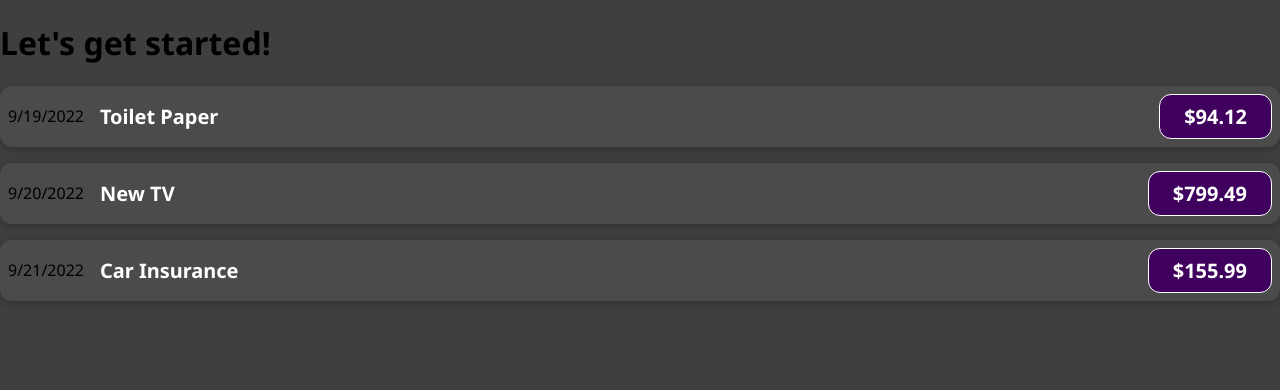
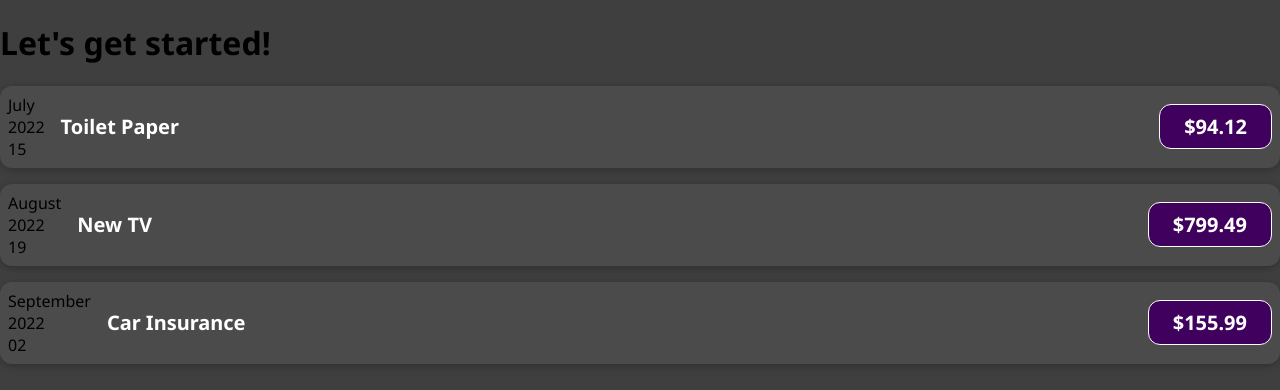
Before and after one commit to imazamatkh/react-lessons, a React (Create React App) app: page / in a window 1280 px wide. Shown: the top 390 px of the page. Built offline with nearby package versions, Linux system fonts and the light colour scheme.

Commit message:
06: Adding normal js logic to components

```diff
--- a/src/App.jsx
+++ b/src/App.jsx
@@ -4,23 +4,22 @@
 import ExpenseItem from './components/ExpenseItem/ExpenseItem'
 
 function App() {
-
   const expenses = [
     {
       id: 'e1',
-      date: new Date(2022, 8, 19),
+      date: new Date(2022, 6, 15),
       title: 'Toilet Paper',
       price: 94.12
     },
     {
       id: 'e2',
-      date: new Date(2022, 8, 20),
+      date: new Date(2022, 7, 19),
       title: 'New TV',
       price: 799.49
     },
     {
       id: 'e3',
-      date: new Date(2022, 8, 21),
+      date: new Date(2022, 8, 2),
       title: 'Car Insurance',
       price: 155.99
     }
@@ -29,9 +28,21 @@
   return (
     <div className="App">
       <h1>Let&apos;s get started!</h1>
-      <ExpenseItem date={expenses[0].date} title={expenses[0].title} price={expenses[0].price} />
-      <ExpenseItem date={expenses[1].date} title={expenses[1].title} price={expenses[1].price} />
-      <ExpenseItem date={expenses[2].date} title={expenses[2].title} price={expenses[2].price} />
+      <ExpenseItem
+        date={expenses[0].date}
+        title={expenses[0].title}
+        price={expenses[0].price}
+      />
+      <ExpenseItem
+        date={expenses[1].date}
+        title={expenses[1].title}
+        price={expenses[1].price}
+      />
+      <ExpenseItem
+        date={expenses[2].date}
+        title={expenses[2].title}
+        price={expenses[2].price}
+      />
     </div>
   )
 }
--- a/src/components/ExpenseItem/ExpenseItem.jsx
+++ b/src/components/ExpenseItem/ExpenseItem.jsx
@@ -1,10 +1,17 @@
 import './ExpenseItem.css'
 
 function ExpenseItem(props) {
+  const month = props.date.toLocaleString('en-US', {month: 'long'})
+  const day = props.date.toLocaleDateString('en-US', {day: '2-digit'})
+  const year = props.date.getFullYear()
 
   return (
     <div className="expense-item">
-      <div>{props.date.toLocaleDateString()}</div>
+      <div>
+        <div>{month}</div>
+        <div>{year}</div>
+        <div>{day}</div>
+      </div>
       <div className="expense-item__description">
         <h2>{props.title}</h2>
         <div className="expense-item__price">${props.price}</div>
```
